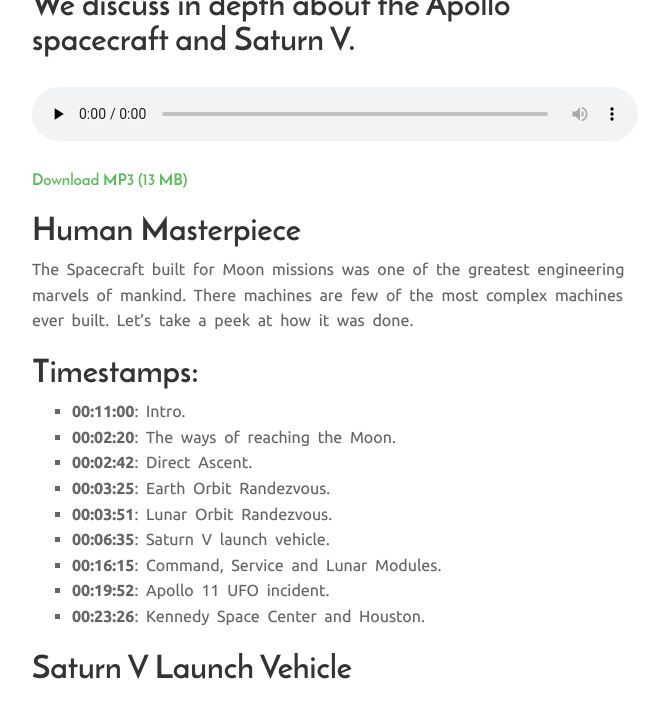
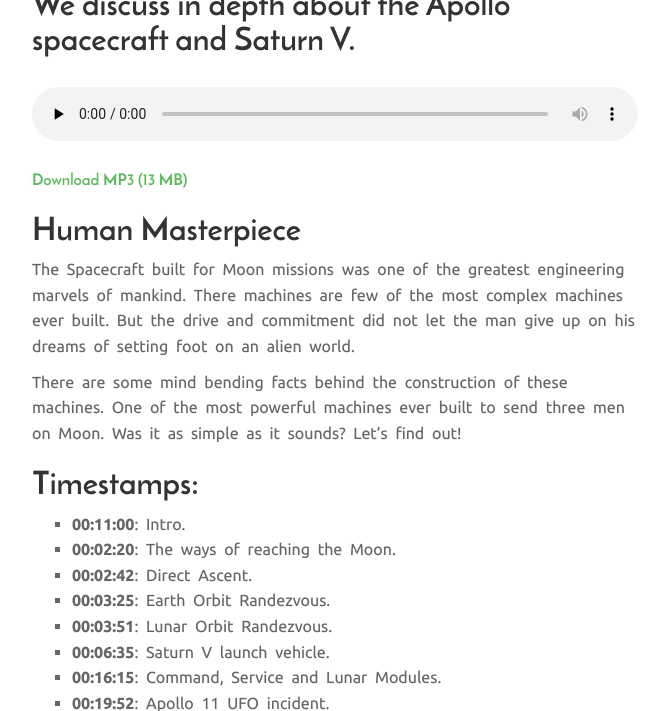
Before and after one commit to ramblingjoint/ramblingjoint, a Jekyll site: the page built from _posts/2017-07-16-006-to-moon-and-back-2.md, in a window 1280 px wide and 900 px high, scrolled down 435 px, cut to the strip 0-711 px from the top of the window. Shown: the whole strip, without its empty margins (305-974 px from the left). Built offline with Jekyll 4.4.1, drawn with Linux system fonts in a browser that asks for light colours; a script that is not in the unit is left out; comment, search, counter and statistics services are not loaded.

Commit message:
updated shownotes

```diff
--- a/_posts/2017-07-16-006-to-moon-and-back-2.md
+++ b/_posts/2017-07-16-006-to-moon-and-back-2.md
@@ -17,7 +17,9 @@ comments: true
 ---
 
 ### Human Masterpiece
-The Spacecraft built for Moon missions was one of the greatest engineering marvels of mankind. There machines are few of the most complex machines ever built. Let's take a peek at how it was done.
+The Spacecraft built for Moon missions was one of the greatest engineering marvels of mankind. There machines are few of the most complex machines ever built. But the drive and commitment did not let the man give up on his dreams of setting foot on an alien world.
+
+There are some mind bending facts behind the construction of these machines. One of the most powerful machines ever built to send three men on Moon. Was it as simple as it sounds? Let's find out!
 
 ### Timestamps:
 - **00:11:00**: Intro.
```
